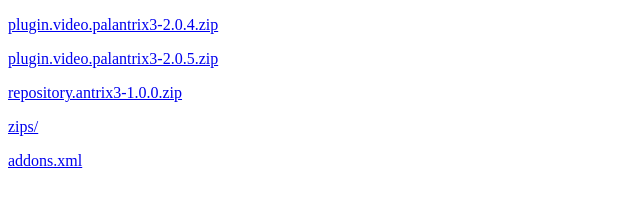
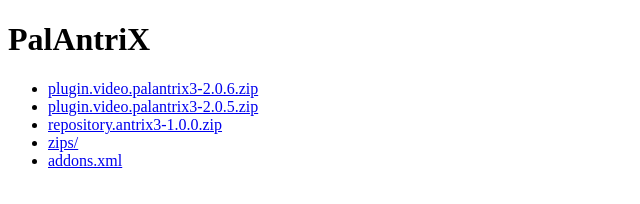
Before and after one commit to palantrix-app/antrix-repo, a plain HTML site: page index.html in a window 1280 px wide. Shown: the whole page, without its empty margins (0-640 px from the left). Drawn offline with Linux system fonts and the light colour scheme.

Commit message:
PalAntriX 2.0.6

```diff
--- a/addons.xml
+++ b/addons.xml
@@ -18,7 +18,7 @@
     </assets>
   </extension>
 </addon>
-<addon id="plugin.video.palantrix3" name="PalAntriX" provider-name="[COLOR fffdb515]AntriX[/COLOR]" version="2.0.5">
+<addon id="plugin.video.palantrix3" name="PalAntriX" provider-name="[COLOR fffdb515]AntriX[/COLOR]" version="2.0.6">
 	<requires>
 		<import addon="xbmc.python" version="3.0.1" />
 		<import addon="script.module.requests" />
--- a/index.html
+++ b/index.html
@@ -1,9 +1 @@
-<!DOCTYPE html>
-<html><head><meta charset="utf-8"><title>Antrix Repo (GitHub)</title></head>
-<body>
-<p><a href="plugin.video.palantrix3-2.0.4.zip">plugin.video.palantrix3-2.0.4.zip</a></p>
-<p><a href="plugin.video.palantrix3-2.0.5.zip">plugin.video.palantrix3-2.0.5.zip</a></p>
-<p><a href="repository.antrix3-1.0.0.zip">repository.antrix3-1.0.0.zip</a></p>
-<p><a href="zips/">zips/</a></p>
-<p><a href="addons.xml">addons.xml</a></p>
-</body></html>
+<!DOCTYPE html><html><head><meta charset="utf-8"><title>PalAntriX</title></head><body><h1>PalAntriX</h1><ul><li><a href="plugin.video.palantrix3-2.0.6.zip">plugin.video.palantrix3-2.0.6.zip</a></li><li><a href="plugin.video.palantrix3-2.0.5.zip">plugin.video.palantrix3-2.0.5.zip</a></li><li><a href="repository.antrix3-1.0.0.zip">repository.antrix3-1.0.0.zip</a></li><li><a href="zips/">zips/</a></li><li><a href="addons.xml">addons.xml</a></li></ul></body></html>
```
Also changed, not shown: 2 other files.
